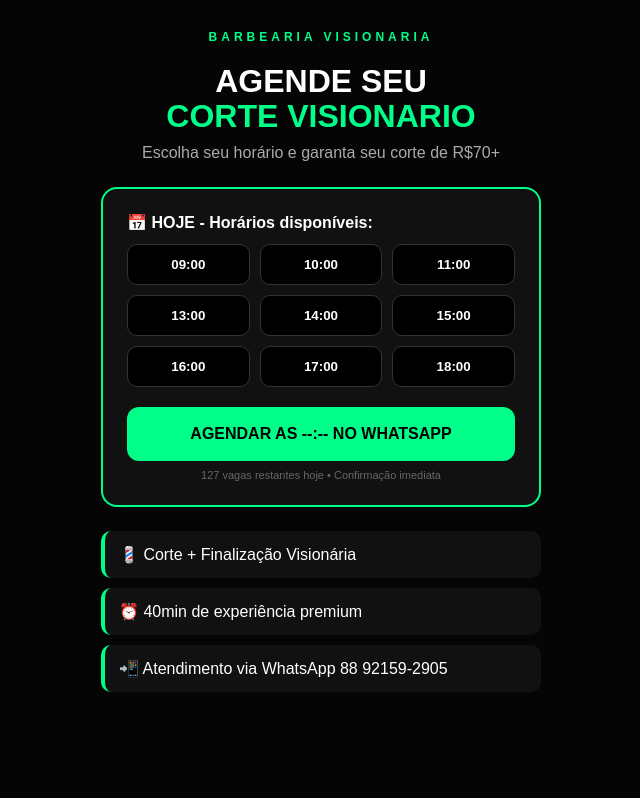
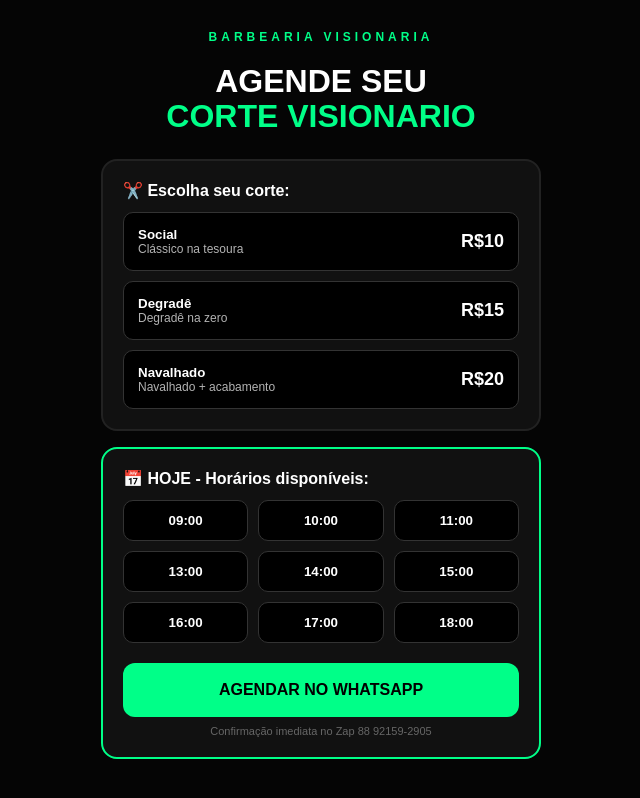
Before and after one commit to pedroandersohyt-cmyk/Anderson, a Next.js app: page / in a window 1280 px wide. Shown: the whole page, without its empty margins (319-959 px from the left). Built offline with nearby package versions, Linux system fonts and the light colour scheme.

Commit message:
Enhance scheduling with haircut selection
Added state for haircut selection and updated scheduling message.

```diff
--- a/app/page.js
+++ b/app/page.js
@@ -3,11 +3,18 @@ import { useState } from 'react'
 
 export default function Home() {
   const [hora, setHora] = useState("")
+  const [corte, setCorte] = useState({nome:"", preco:""})
   const horarios = ["09:00", "10:00", "11:00", "13:00", "14:00", "15:00", "16:00", "17:00", "18:00"]
+  const cortes = [
+    {nome:"Social", preco:10, desc:"Clássico na tesoura"},
+    {nome:"Degradê", preco:15, desc:"Degradê na zero"},
+    {nome:"Navalhado", preco:20, desc:"Navalhado + acabamento"},
+  ]
 
   const agendar = () => {
-    if(!hora) return alert("Escolhe um horário!")
-    const msg = `Fala! Quero agendar meu corte visionario as ${hora} 💈🔥`
+    if(!hora) return alert("Escolhe o horário!")
+    if(!corte.nome) return alert("Escolhe o tipo de corte!")
+    const msg = `Fala mano! Quero agendar: ✂️ ${corte.nome} - R$${corte.preco} as ${hora} 💈`
     window.open(`https://wa.me/5588921592905?text=${encodeURIComponent(msg)}`, "_blank")
   }
 
@@ -16,25 +23,30 @@ export default function Home() {
       <div style={{maxWidth:'480px', margin:'0 auto', padding:'30px 20px', textAlign:'center'}}>
         <h1 style={{color:'#00ff88', fontSize:'12px', letterSpacing:'4px'}}>BARBEARIA VISIONARIA</h1>
         <h2 style={{fontSize:'32px', fontWeight:'900', marginTop:'20px', lineHeight:'1.1'}}>AGENDE SEU<br/><span style={{color:'#00ff88'}}>CORTE VISIONARIO</span></h2>
-        <p style={{color:'#aaa', marginTop:'10px'}}>Escolha seu horário e garanta seu corte de R$70+</p>
 
-        <div style={{background:'#111', border:'2px solid #00ff88', borderRadius:'16px', padding:'24px', marginTop:'25px'}}>
+        <div style={{background:'#111', border:'2px solid #222', borderRadius:'16px', padding:'20px', marginTop:'25px', textAlign:'left'}}>
+          <p style={{fontWeight:'700', marginBottom:'12px'}}>✂️ Escolha seu corte:</p>
+          <div style={{display:'grid', gap:'10px'}}>
+            {cortes.map(c => (
+              <button key={c.nome} onClick={()=>setCorte(c)} style={{display:'flex', justifyContent:'space-between', alignItems:'center', padding:'14px', borderRadius:'10px', border: corte.nome===c.nome ? '2px solid #00ff88' : '1px solid #333', background: corte.nome===c.nome ? '#00ff88' : '#000', color: corte.nome===c.nome ? 'black' : 'white', textAlign:'left'}}>
+                <div><div style={{fontWeight:'900'}}>{c.nome}</div><div style={{fontSize:'12px', opacity:0.7}}>{c.desc}</div></div>
+                <div style={{fontWeight:'900', fontSize:'18px'}}>R${c.preco}</div>
+              </button>
+            ))}
+          </div>
+        </div>
+
+        <div style={{background:'#111', border:'2px solid #00ff88', borderRadius:'16px', padding:'20px', marginTop:'16px'}}>
           <p style={{fontWeight:'700', marginBottom:'12px', textAlign:'left'}}>📅 HOJE - Horários disponíveis:</p>
           <div style={{display:'grid', gridTemplateColumns:'repeat(3, 1fr)', gap:'10px'}}>
             {horarios.map(h => (
               <button key={h} onClick={()=>setHora(h)} style={{padding:'12px', borderRadius:'10px', border: hora===h ? '2px solid #00ff88' : '1px solid #333', background: hora===h ? '#00ff88' : '#000', color: hora===h ? 'black' : 'white', fontWeight:'900'}}>{h}</button>
             ))}
           </div>
-          <button onClick={agendar} style={{width:'100%', background:'#00ff88', color:'black', fontWeight:'900', padding:'18px', borderRadius:'12px', marginTop:'20px', border:'none', fontSize:'16px', cursor:'pointer'}}>
-            AGENDAR AS {hora || '--:--'} NO WHATSAPP
+          <button onClick={agendar} style={{width:'100%', background:'#00ff88', color:'black', fontWeight:'900', padding:'18px', borderRadius:'12px', marginTop:'20px', border:'none', fontSize:'16px'}}>
+            {corte.nome ? `AGENDAR ${corte.nome.toUpperCase()} AS ${hora || '--:--'}` : 'AGENDAR NO WHATSAPP'}
           </button>
-          <p style={{fontSize:'11px', color:'#666', marginTop:'8px'}}>127 vagas restantes hoje • Confirmação imediata</p>
-        </div>
-
-        <div style={{textAlign:'left', marginTop:'24px', display:'grid', gap:'10px'}}>
-          <div style={{background:'#111', padding:'14px', borderRadius:'10px', borderLeft:'4px solid #00ff88'}}>💈 Corte + Finalização Visionária</div>
-          <div style={{background:'#111', padding:'14px', borderRadius:'10px', borderLeft:'4px solid #00ff88'}}>⏰ 40min de experiência premium</div>
-          <div style={{background:'#111', padding:'14px', borderRadius:'10px', borderLeft:'4px solid #00ff88'}}>📲 Atendimento via WhatsApp 88 92159-2905</div>
+          <p style={{fontSize:'11px', color:'#666', marginTop:'8px'}}>Confirmação imediata no Zap 88 92159-2905</p>
         </div>
       </div>
     </div>
```
